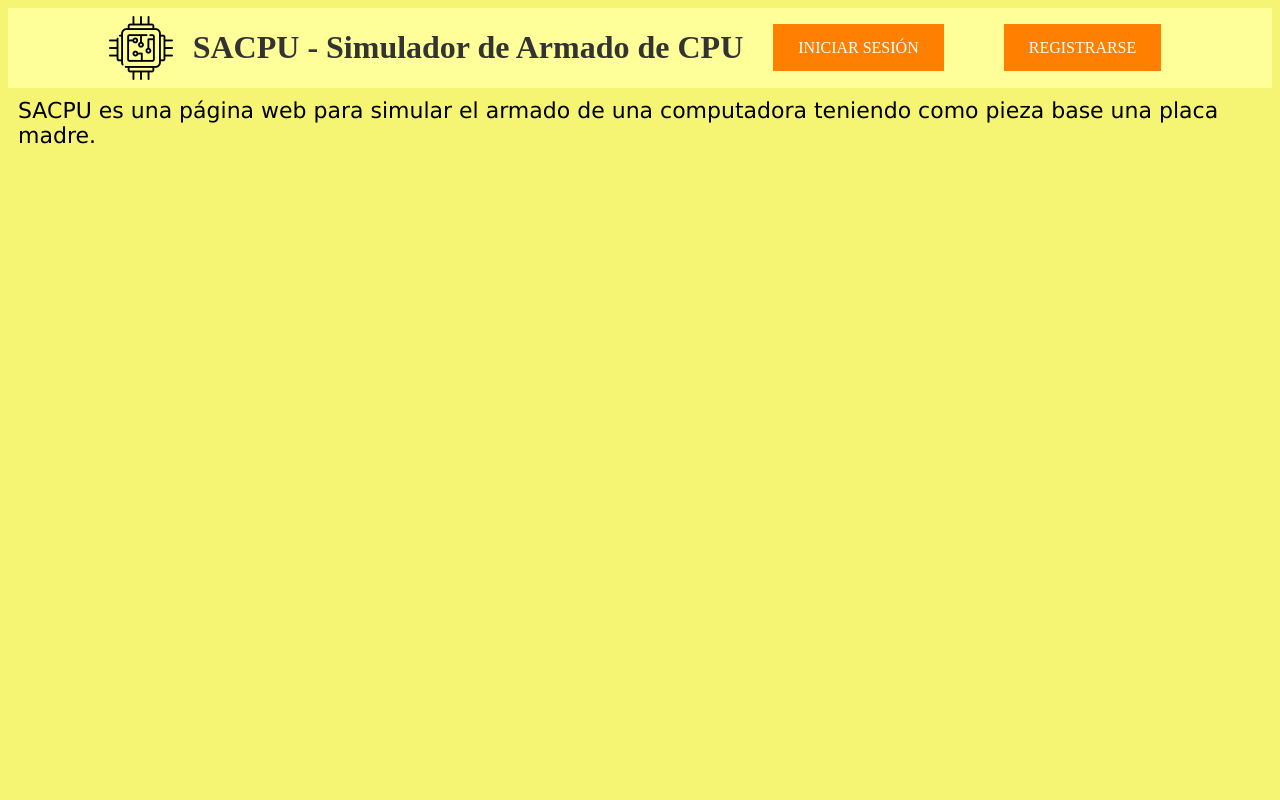
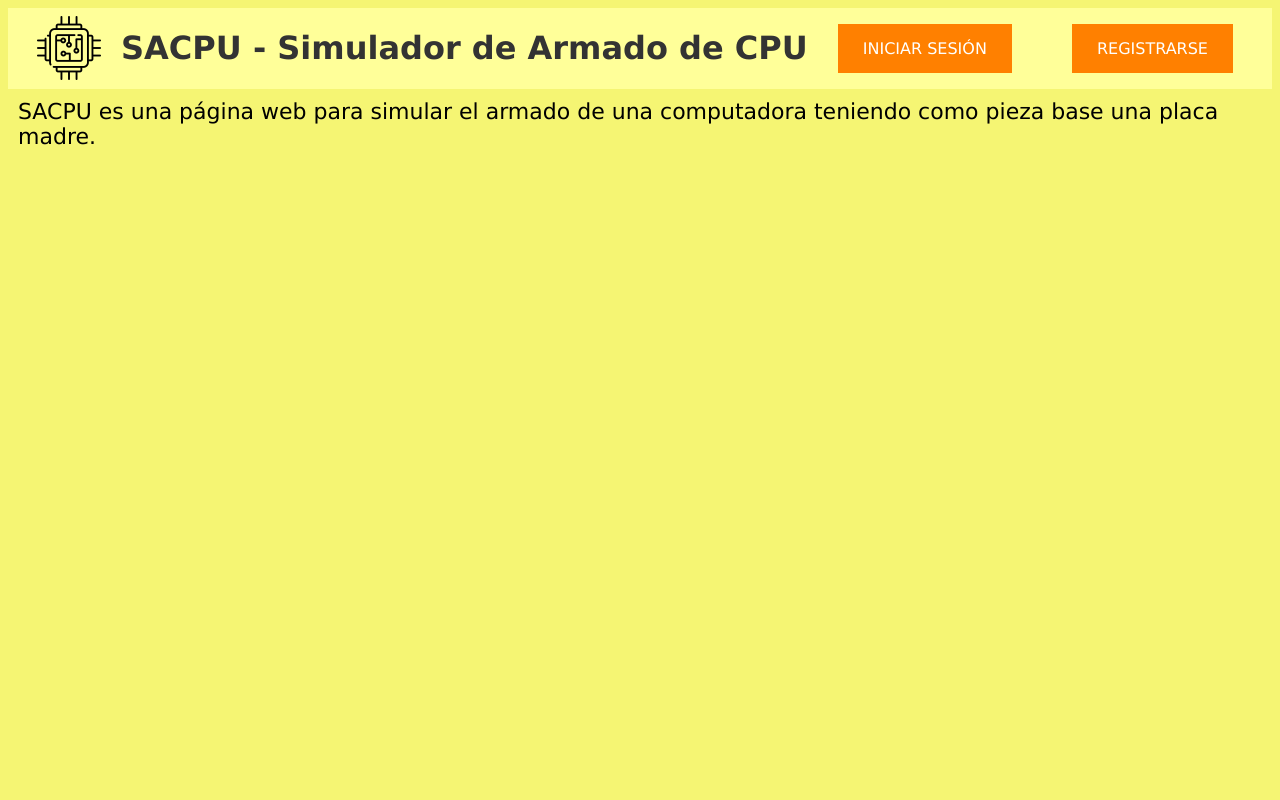
Before and after one commit to ChangKuoman/SACPU, a Flask app: page / in a window 1280 px wide. Run offline with Flask 2, Linux system fonts and the light colour scheme.

Commit message:
modficado html

```diff
--- a/templates/index.html
+++ b/templates/index.html
@@ -3,14 +3,13 @@
         <title>
             SACPU - Simulador de Armado de CPU
         </title>
-        <link rel="shortcut icon" type="image/png" href="static/favicon.ico">
+        <link rel="shortcut icon" type="image/png" href="static/img/favicon.ico">
         <link rel="stylesheet" href="static/css/style.css">
     </head>
 
-    <body bgcolor="#f5f573">
+    <body class="fondo">
         <header class="header">
-            <img class="icono" src="static/favicon.ico" alt="Icono" width="64px" height="64px">
-
+            <img class="icono" src="static/img/favicon.ico" alt="Icono" width="64px" height="64px">
             <h1>
                 SACPU - Simulador de Armado de CPU
             </h1>
@@ -20,14 +19,12 @@
                 <a class="boton_login" href="/login" target="_self">
                     INICIAR SESIÓN
                 </a>
-
             </div>
 
             <div class="boton_div">
                 <a class="boton_login" href="/register" target="_self">
                     REGISTRARSE
                 </a>
-
             </div>
         </header>
 
@@ -35,7 +32,5 @@
             SACPU es una página web para simular el armado de una computadora teniendo como pieza base una placa madre.
         </div>
 
-
-
     </body>
 </html>
--- a/templates/static/css/style.css
+++ b/templates/static/css/style.css
@@ -1,32 +1,42 @@
+html{
+    font-family: Verdana, Geneva, Tahoma, sans-serif;
+}
+
+.fondo{
+    background: #f5f573;
+}
+
 .header {
     align-items: center;
     display: flex;
-
     justify-content: center;
-
     flex-direction: row;
 
     background: #ffff99;
     color: #333;
 }
+
 .boton_login {
     background-color: #ff8000;
     color: white;
     padding: 15px 25px;
     text-decoration: none;
 }
+
 .boton_loging:hover {
    background-color: #ff8000;
 }
+
 .boton_div{
-    padding: 15px 25px;
-    margin: 5px;
+    padding: 15px 0px;
+    margin: 5px 30px;
 }
+
 .icono{
     margin: 0px 20px;
 }
+
 .presentation{
-    font-family: Verdana, Geneva, Tahoma, sans-serif;
     font-size: 22px;
     margin: 10px;
 }
```
Also changed, not shown: templates/login.html (+7 -1 lines), templates/register.html (+10 -2 lines), templates/static/img/favicon-32x32.png (renamed from templates/static/favicon-32x32.png), templates/static/img/favicon.ico (renamed from templates/static/favicon.ico), templates/static/img/logoSACPU.png (renamed from templates/static/logoSACPU.png).
